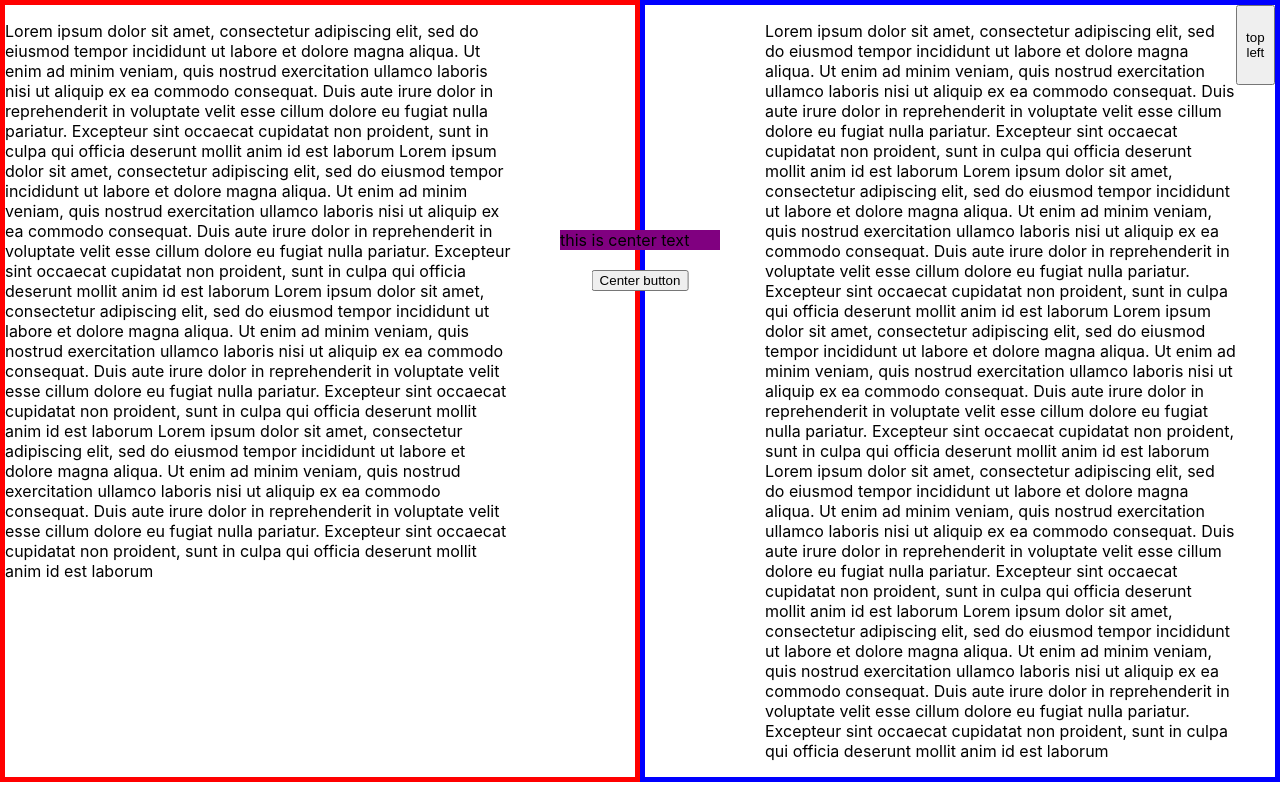
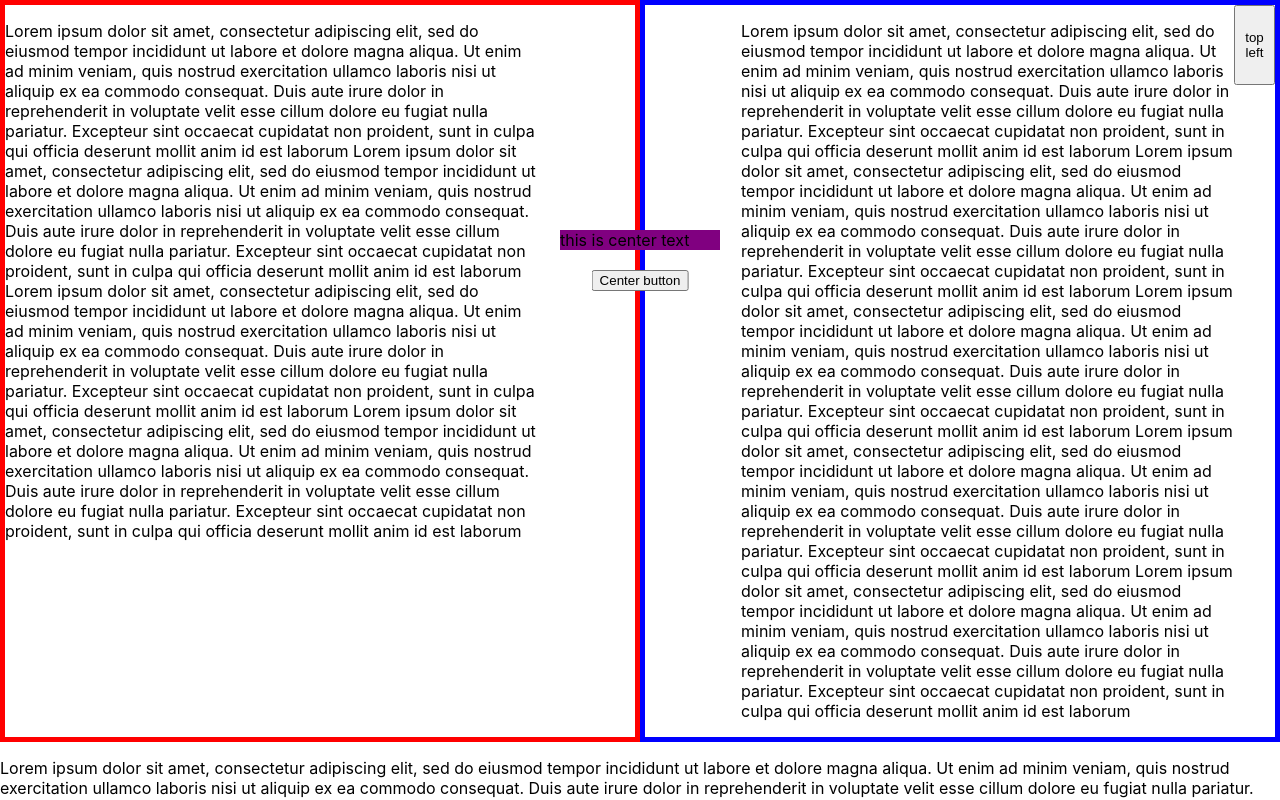
Before and after one commit to GoranAviani/screen_layout_exercise_react_1, a React (Create React App) app: page / in a window 1280 px wide. Shown: the top 800 px of the page. Built offline with nearby package versions, Linux system fonts and the light colour scheme.

Commit message:
screen_layout_exercise_react_1

```diff
--- a/src/components/LandingPage.css
+++ b/src/components/LandingPage.css
@@ -10,7 +10,7 @@
 .leftSide{
     border: 5px solid red;
     grid-area: left-side;
-    padding-right: 15vh;
+    padding-right: 12vh;
 }
 
 .rightSide{
@@ -18,7 +18,7 @@
     grid-template-columns: 12fr 1fr;
     border: 5px solid blue;
     grid-area: right-side;
-    padding-left: 15vh;
+    padding-left: 12vh;
 }
 
 .topLeftButton{
```
